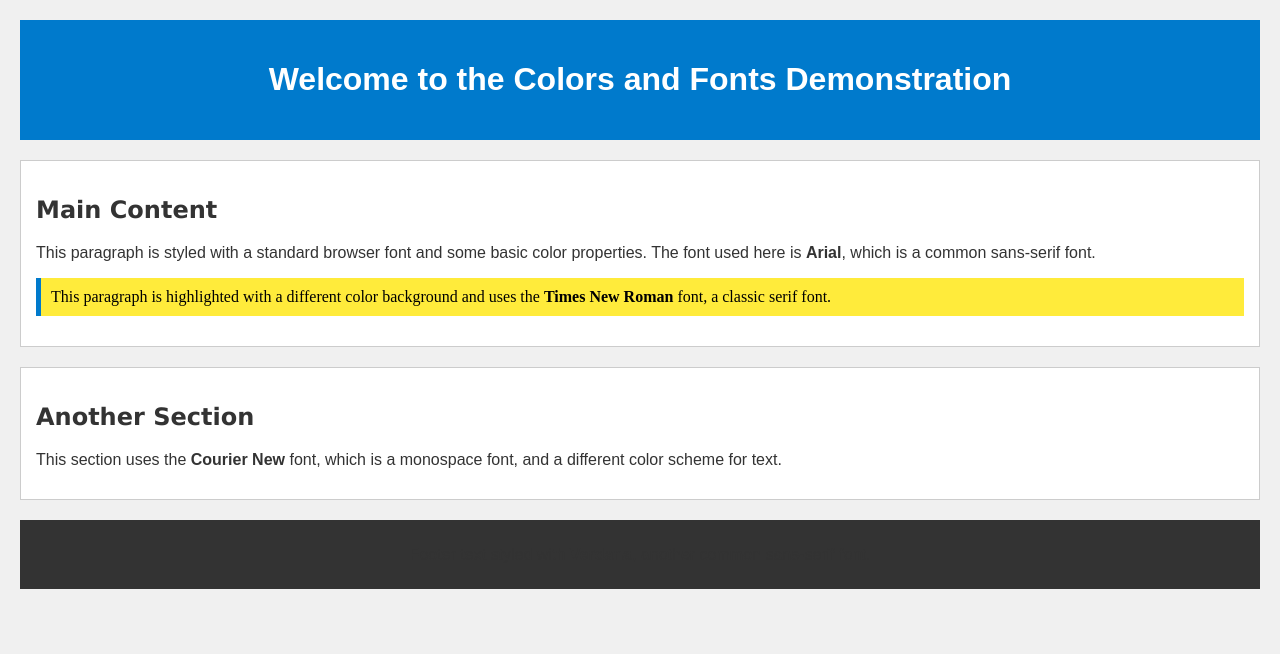
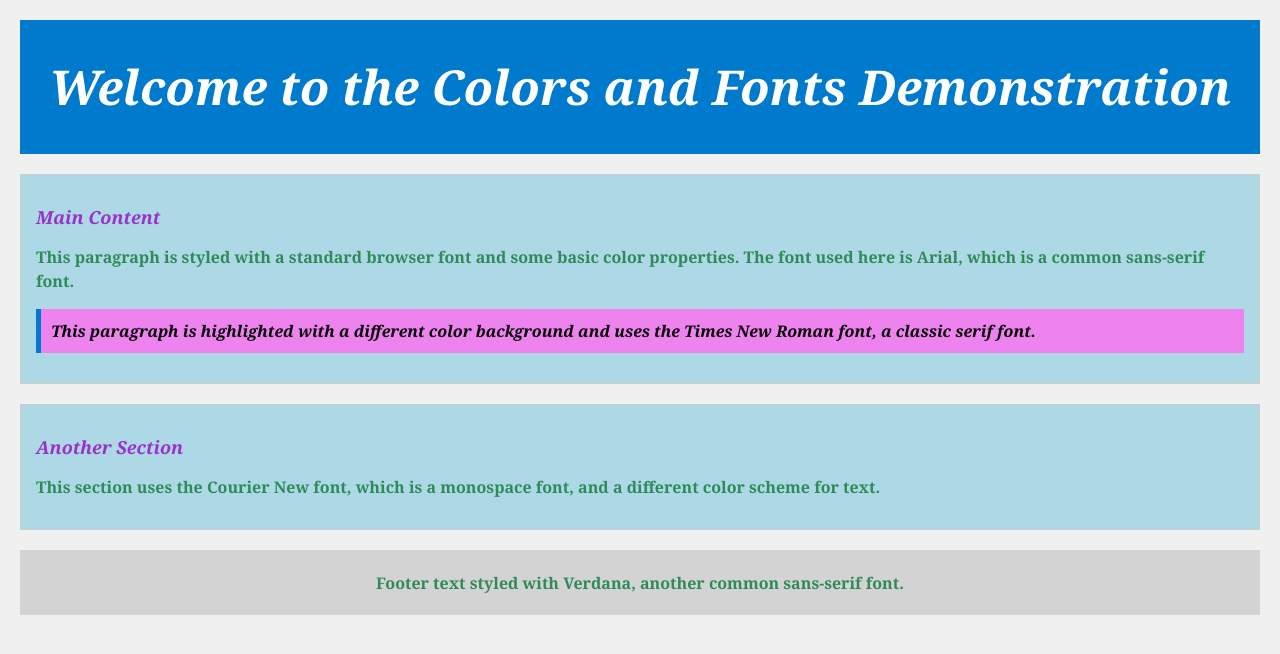
Before and after one commit to vikas-swk/bootCamp_25, a plain HTML site: page W1_S3/ColorsAndFonts/example/index.htm in a window 1280 px wide. Drawn offline with Linux system fonts and the light colour scheme.

Commit message:
Colours and Fonts exercise done

```diff
--- a/W1_S3/ColorsAndFonts/example/style.css
+++ b/W1_S3/ColorsAndFonts/example/style.css
@@ -12,8 +12,8 @@ header {
     color: white;
     padding: 20px;
     text-align: center;
-    font-family: Arial, sans-serif;
-    font: bolder;
+    font-family: Verdana, Geneva, Tahoma, sans-serif;
+    font: italic bold 24px/30px Georgia, serif;
 }
 
 /* Main Content Styles */
@@ -25,19 +25,21 @@ main {
 section {
     margin-bottom: 20px;
     padding: 15px;
-    background-color: #ffffff;
+    background-color: lightblue;
     border: 1px solid #cccccc;
 }
 
 h2 {
-    font-family: Verdana, sans-serif;
-    color: #333333;
+    font-family: 'Franklin Gothic Medium', 'Arial Narrow', Arial, sans-serif;
+    font: italic bold 18px/24px Georgia, serif;
+    color: darkorchid
 }
 
 /* Paragraph Styles */
 p {
     font-family: Arial, sans-serif;
-    color: #333333;
+    font: 900 16px/24px Georgia, serif;
+    color: seaGreen;
     margin-bottom: 15px;
 }
 
@@ -46,8 +48,9 @@ p {
 }
 
 p.highlight {
-    background-color: #ffeb3b;
+    background-color: violet;
     font-family: "Times New Roman", serif;
+    font: italic bold 16px/24px Georgia, serif;
     color: #000000;
     padding: 10px;
     border-left: 5px solid #007acc;
@@ -56,9 +59,10 @@ p.highlight {
 
 /* Footer Styles */
 footer {
-    background-color: #333333;
-    color: white;
-    padding: 10px;
+    background-color: lightgray;
+    color: pink;
+    padding: 5px;
     text-align: center;
     font-family: Verdana, sans-serif;
+    font: regular 12px/18px Georgia, serif;
 }
```
Also changed, not shown: 2 other files.
